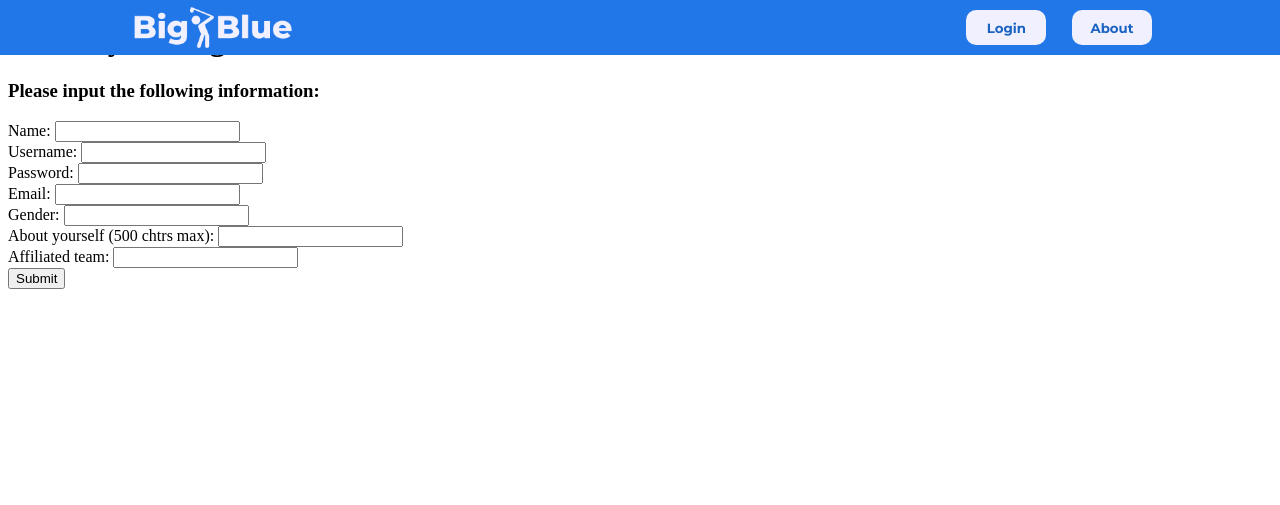
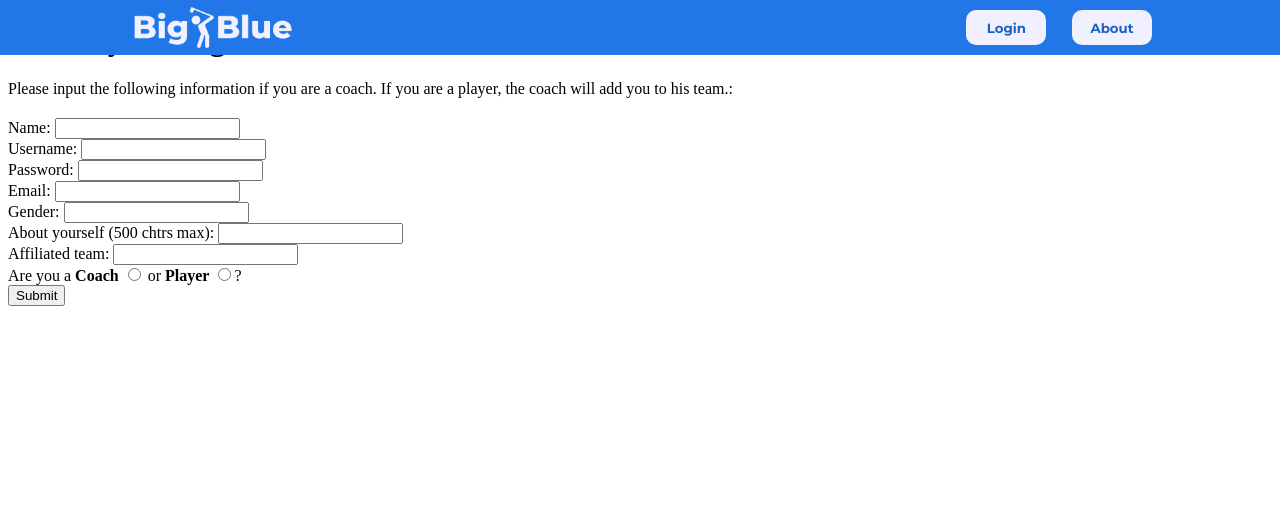
Before and after one commit to maxklema/Big-Blue, a Flask app: page /create_account in a window 1280 px wide. Shown: the top 505 px of the page. Run offline with Flask 2, Linux system fonts and the light colour scheme.

Commit message:
Creating account works and login to that account!

```diff
--- a/main.py
+++ b/main.py
@@ -40,13 +40,32 @@ def index():
 @app.route("/login", methods=["POST", "GET"])
 def login():
     if request.method == "POST":
-        return "<p>Working.</p>"
+
+        username_input = request.form['username']
+        password_input = request.form['password']
+        found_user = users.query.filter_by(username=username_input).first()
+
+        if found_user and found_user.username == username_input and found_user.password == password_input:
+            return "<p>Working.</p>"
+        else:
+            return "<p>Sorry. That is incorect.</p>"
+
     return render_template("login.html")
 
 @app.route("/create_account", methods=['POST', 'GET'])
 def create_account():
     if request.method == "POST":
-        pass
+
+        for item in request.form:
+            if request.form[item] == "":
+                return "<p>Please input all correct values.</p>"
+
+        new_user = users(request.form['name'], request.form['username'], request.form['password'], request.form['email'], request.form['rank'], request.form['gender'], request.form['bio'], request.form['team'])
+        db.session.add(new_user)
+        db.session.commit()
+
+        return render_template('create_account.html', message="Account created sucessfully!")
+
     return render_template('create_account.html')
 
 db.create_all()
--- a/templates/create_account.html
+++ b/templates/create_account.html
@@ -16,15 +16,21 @@
         </div>
         <h1>Create your Big Blue Account!</h1>
         <p>
-            <h3>Please input the following information:<br></h3>
+            <p>Please input the following information if you are a coach. If you are a player, the coach will add you to his team.:<br></p>
+            <h2 style="color: red;">
+                {% if message %}
+                    {{message}}
+                {% endif %}
+            </h2>
             <form action="#" method="post">
                 Name: <input type="text" name="name"><br>
                 Username: <input type="text" name="username"><br>
-                Password: <input type="text" name="password"><br>
+                Password: <input type="password" name="password"><br>
                 Email: <input type="text" name="email"><br>
                 Gender: <input type="text" name="gender"><br>
                 About yourself (500 chtrs max): <input type="text" name="bio"><br>
                 Affiliated team: <input type="text" name="team"><br>
+                Are you a <b>Coach</b> <input type="radio" name="rank" value="c"> or <b>Player</b> <input type="radio" name="rank" value="p">?<br>
                 <input type="submit">
             </form>
         </p>
```
Also changed, not shown: users.sqlite3.
